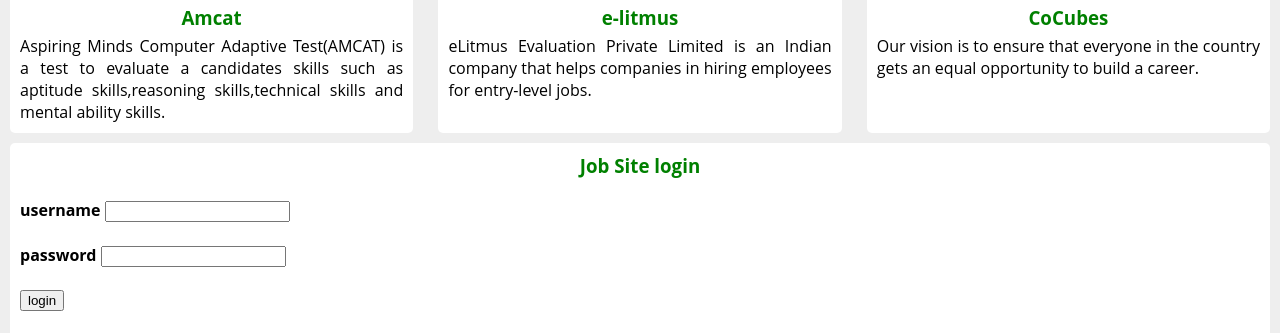
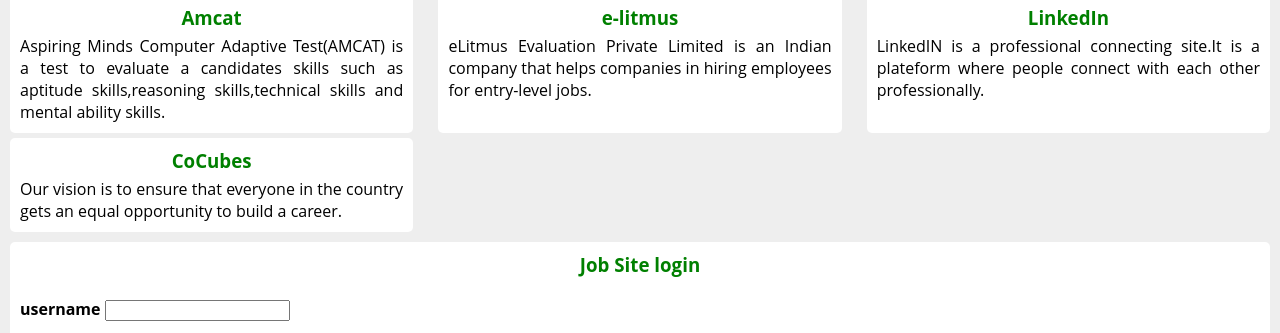
Before and after one commit to kamaleeswary/kamaleeswary.github.io, a plain HTML site: page index.html in a window 1280 px wide. Shown: the part 803-1136 px from the top of the page. Drawn offline with Linux system fonts and the light colour scheme; a web font is replaced by a local one.

Commit message:
Update index.html
Added a new jo portal as div LinkedIn

```diff
--- a/index.html
+++ b/index.html
@@ -53,6 +53,13 @@
                             <h3>e-litmus</h3>
                             <div class='desc'>
                                     eLitmus Evaluation Private Limited is an Indian company that helps companies in hiring employees for entry-level jobs.
+                            </div>
+                          </div>
+                     <div class='infoBox'>
+
+                            <h3>LinkedIn</h3>
+                            <div class='desc'>
+                                   LinkedIN is a professional connecting site.It is a plateform where people connect with each other professionally.
                             </div>
                           </div>
                           <div class='infoBox'>
```
